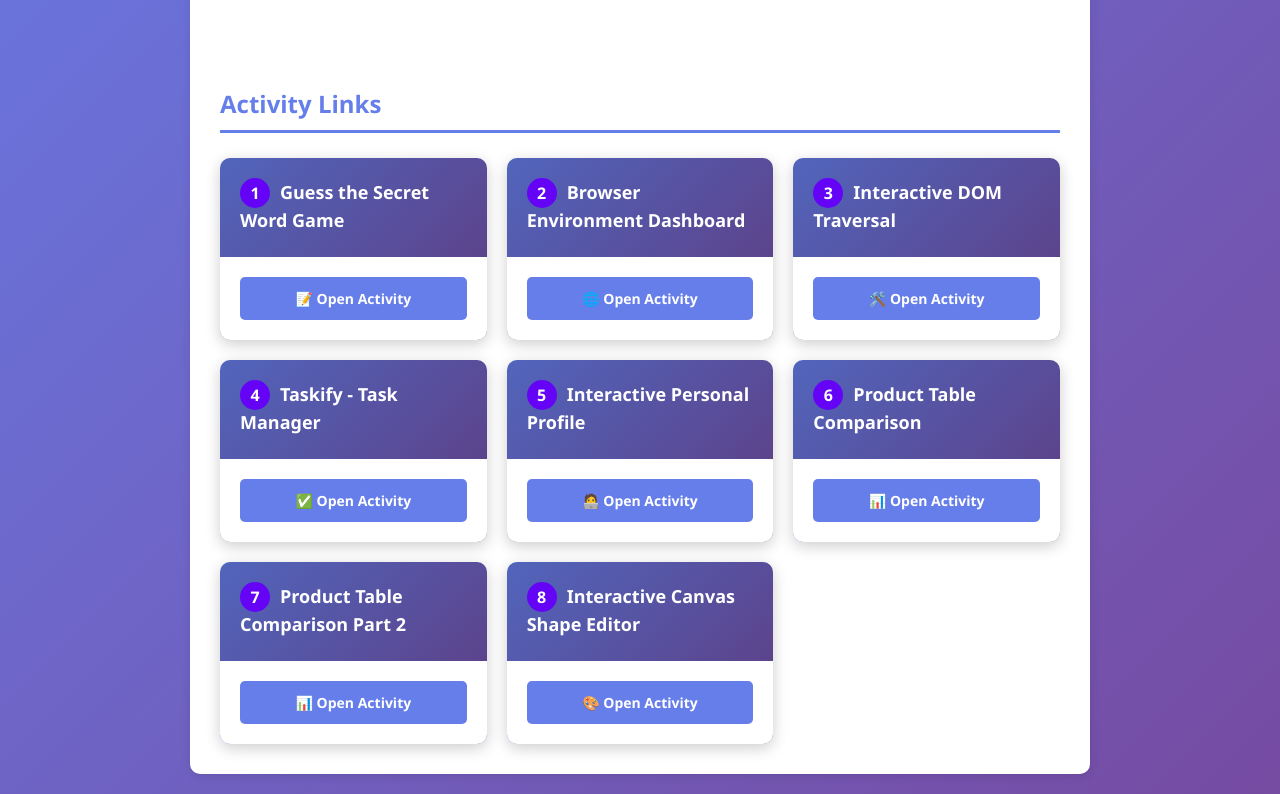
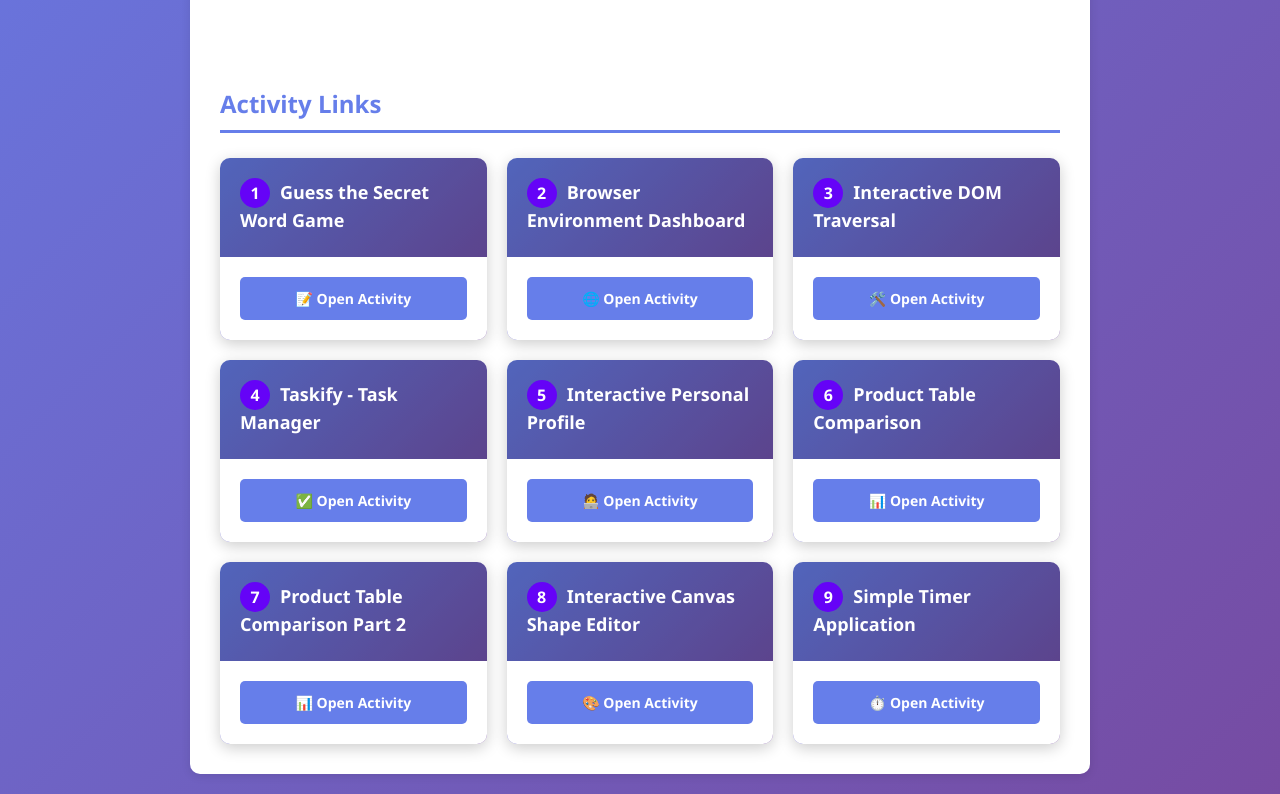
Before and after one commit to vatanacio505/browser_dashboard, a plain HTML site: page index.html in a window 1280 px wide. Shown: the part 555-1349 px from the top of the page. Drawn offline with Linux system fonts and the light colour scheme.

Commit message:
Update index.html

```diff
--- a/index.html
+++ b/index.html
@@ -299,7 +299,6 @@
                     </div>
                 </div>
 
-                <!-- NEW ACTIVITY -->
                 <div class="activity-card">
                     <div class="activity-card-header">
                         <h3><span class="activity-number">8</span>Interactive Canvas Shape Editor</h3>
@@ -309,6 +308,14 @@
                     </div>
                 </div>
 
+                <div class="activity-card">
+                    <div class="activity-card-header">
+                        <h3><span class="activity-number">9</span>Simple Timer Application</h3>
+                    </div>
+                    <div class="activity-card-footer">
+                        <a href="https://vatanacio505.github.io/Simple-Timer-Application/">⏱️ Open Activity</a>
+                    </div>
+                </div>
             </div>
         </div>
 
```
